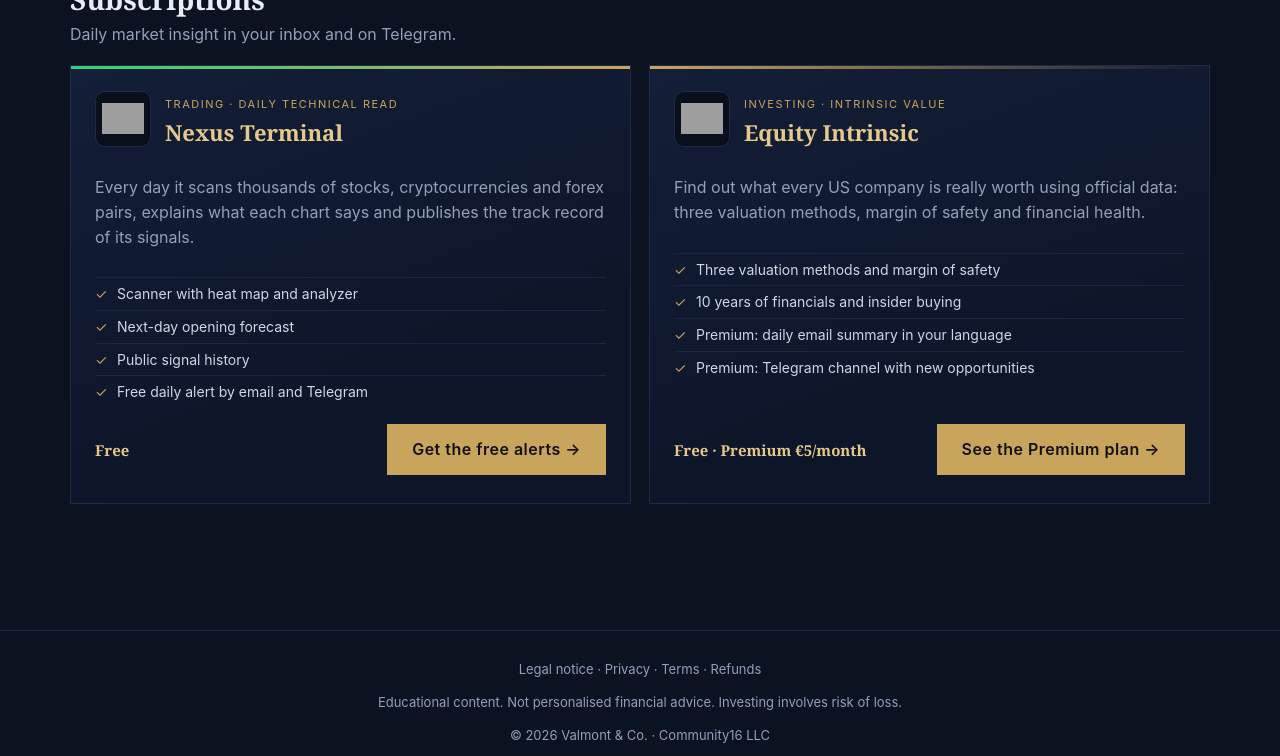
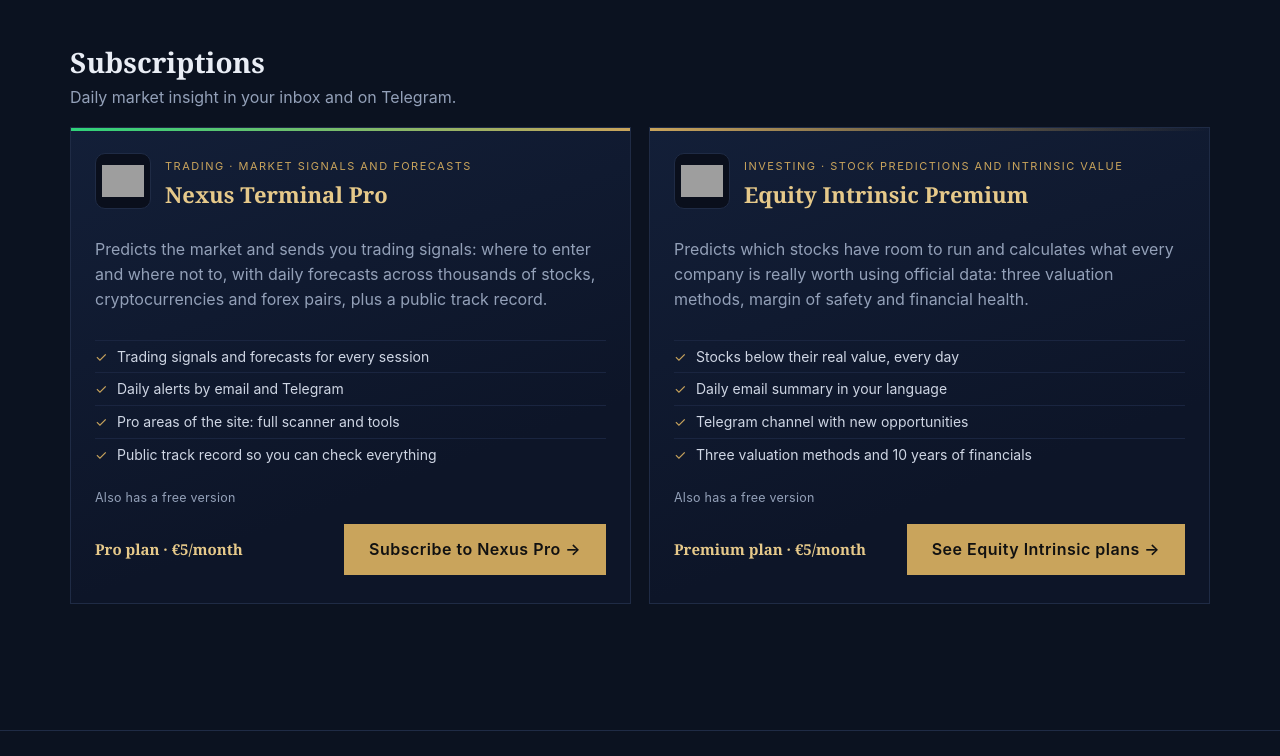
Before and after one commit to ivanjalda/Vamont-Academy, a plain HTML site: page index.html in a window 1280 px wide. Shown: the part 3446-4202 px from the top of the page. Drawn offline with Linux system fonts and the light colour scheme; grey boxes are pictures that could not be loaded.

Commit message:
Suscripciones: tarjetas de pago de Nexus Pro y Equity Premium

```diff
--- a/assets/app.js
+++ b/assets/app.js
@@ -16,14 +16,14 @@
       buy: "Comprar", get: "Descargar gratis", soon: "Muy pronto", amazon: "En papel en Amazon",
       edition: "Edición", only: "Ver solo", all: "Todas", esEd: "Español", enEd: "Inglés",
       instant: "Descarga inmediata · Pago seguro con Stripe", back: "← Volver",
-      nexusT: "Nexus Terminal", nexusTag: "Trading · Lectura técnica diaria",
-      nexusD: "Cada día escanea miles de acciones, criptomonedas y divisas, te explica qué dice cada gráfico y publica el historial de aciertos de sus señales.",
-      nexusL: ["Escáner con mapa de calor y analizador", "Pronóstico de apertura para el día siguiente", "Histórico público de señales", "Aviso diario gratis por correo y Telegram"],
-      nexusC: "Recibir los avisos gratis", nexusP: "Gratis",
-      equityT: "Equity Intrinsic", equityTag: "Inversión · Valor intrínseco",
-      equityD: "Calcula cuánto vale de verdad cada empresa de EE. UU. con datos oficiales: tres métodos de valoración, margen de seguridad y salud financiera.",
-      equityL: ["Valoración con tres métodos y margen de seguridad", "10 años de estados financieros y compras de directivos", "Premium: resumen diario por correo en tu idioma", "Premium: canal de Telegram con nuevas oportunidades"],
-      equityC: "Ver el plan Premium", equityP: "Gratis · Premium 5 €/mes",
+      nexusT: "Nexus Terminal Pro", nexusTag: "Trading · Señales y pronósticos del mercado",
+      nexusD: "Predice el mercado y te envía señales de trading: dónde entrar y dónde no, con pronósticos diarios calculados sobre miles de acciones, criptomonedas y divisas, y un historial público de aciertos.",
+      nexusL: ["Señales de trading y pronósticos de cada sesión", "Avisos diarios por correo y Telegram", "Zonas Pro de la web: escáner completo y herramientas", "Histórico público de aciertos para comprobarlo todo"],
+      nexusC: "Suscribirme a Nexus Pro", nexusP: "Plan Pro · 5 €/mes", nexusF: "También tiene versión gratis",
+      equityT: "Equity Intrinsic Premium", equityTag: "Inversión · Predicción de acciones y valor intrínseco",
+      equityD: "Predice qué acciones tienen recorrido y calcula cuánto vale de verdad cada empresa con datos oficiales: tres métodos de valoración, margen de seguridad y salud financiera.",
+      equityL: ["Acciones por debajo de su valor real, cada día", "Resumen diario por correo en tu idioma", "Canal de Telegram con nuevas oportunidades", "Valoración con tres métodos y 10 años de cuentas"],
+      equityC: "Ver planes de Equity Intrinsic", equityP: "Plan Premium · 5 €/mes", equityF: "También tiene versión gratis",
       promoT: "Pon en práctica lo aprendido", promoD: "Tus libros y cursos te dan el método. Nuestras plataformas te dan los datos de cada día.",
       join: "Unirme", none: "Pronto habrá productos aquí.",
       thanks: "¡Gracias por tu compra!", thanksD: "Tu enlace de descarga aparece en la página de pago y en el correo de Stripe. Si tienes cualquier problema, escríbenos.",
@@ -44,14 +44,14 @@
       buy: "Buy", get: "Free download", soon: "Coming soon", amazon: "Paperback on Amazon",
       edition: "Edition", only: "Show only", all: "All", esEd: "Spanish", enEd: "English",
       instant: "Instant download · Secure payment with Stripe", back: "← Back",
-      nexusT: "Nexus Terminal", nexusTag: "Trading · Daily technical read",
-      nexusD: "Every day it scans thousands of stocks, cryptocurrencies and forex pairs, explains what each chart says and publishes the track record of its signals.",
-      nexusL: ["Scanner with heat map and analyzer", "Next-day opening forecast", "Public signal history", "Free daily alert by email and Telegram"],
-      nexusC: "Get the free alerts", nexusP: "Free",
-      equityT: "Equity Intrinsic", equityTag: "Investing · Intrinsic value",
-      equityD: "Find out what every US company is really worth using official data: three valuation methods, margin of safety and financial health.",
-      equityL: ["Three valuation methods and margin of safety", "10 years of financials and insider buying", "Premium: daily email summary in your language", "Premium: Telegram channel with new opportunities"],
-      equityC: "See the Premium plan", equityP: "Free · Premium €5/month",
+      nexusT: "Nexus Terminal Pro", nexusTag: "Trading · Market signals and forecasts",
+      nexusD: "Predicts the market and sends you trading signals: where to enter and where not to, with daily forecasts across thousands of stocks, cryptocurrencies and forex pairs, plus a public track record.",
+      nexusL: ["Trading signals and forecasts for every session", "Daily alerts by email and Telegram", "Pro areas of the site: full scanner and tools", "Public track record so you can check everything"],
+      nexusC: "Subscribe to Nexus Pro", nexusP: "Pro plan · €5/month", nexusF: "Also has a free version",
+      equityT: "Equity Intrinsic Premium", equityTag: "Investing · Stock predictions and intrinsic value",
+      equityD: "Predicts which stocks have room to run and calculates what every company is really worth using official data: three valuation methods, margin of safety and financial health.",
+      equityL: ["Stocks below their real value, every day", "Daily email summary in your language", "Telegram channel with new opportunities", "Three valuation methods and 10 years of financials"],
+      equityC: "See Equity Intrinsic plans", equityP: "Premium plan · €5/month", equityF: "Also has a free version",
       promoT: "Put what you learn into practice", promoD: "Our books and courses give you the method. Our platforms give you the data every day.",
       join: "Join", none: "Products coming soon.",
       thanks: "Thank you for your purchase!", thanksD: "Your download link is shown on the payment page and in the Stripe email. If anything goes wrong, write to us.",
@@ -98,13 +98,14 @@
     var l = CAT.links || {};
     var nexus = key === "nexus";
     var base = nexus ? (l.nexus || "https://nexusterminalalerts.com/") : (l.equity || "https://equityintrinsic.com/");
-    var href = base + (base.indexOf("?") < 0 ? "?" : "&") + UTM + (full ? "suscripciones" : "promo") ;
+    var href = base + (base.indexOf("?") < 0 ? "?" : "&") + UTM + (full ? "suscripciones" : "promo") + (nexus ? "#pro" : "#planes");
     var logo = nexus ? "https://nexusterminalalerts.com/logo.png" : "https://equityintrinsic.com/logo-completo.png";
     var feats = full ? '<ul class="feat">' + (T[L][key + "L"] || []).map(function (x) { return "<li>" + esc(x) + "</li>"; }).join("") + "</ul>" : "";
     return '<a class="sub plat ' + key + '" target="_blank" rel="noopener" href="' + esc(href) + '">' +
       '<div class="plat-h"><img class="plat-logo" src="' + logo + '" alt="' + esc(t(key + "T")) + '" loading="lazy" onerror="this.style.display=\'none\'">' +
       '<div><span class="tag">' + esc(t(key + "Tag")) + '</span><h3>' + esc(t(key + "T")) + '</h3></div></div>' +
       '<p>' + esc(t(key + "D")) + '</p>' + feats +
+      '<p class="free-note">' + esc(t(key + "F")) + '</p>' +
       '<div class="plat-f"><span class="pp">' + esc(t(key + "P")) + '</span><span class="btn">' + esc(t(key + "C")) + ' →</span></div></a>';
   }
   function subs() {
--- a/assets/style.css
+++ b/assets/style.css
@@ -44,3 +44,4 @@ footer{border-top:1px solid var(--line);color:var(--mut);text-align:center;paddi
 .promo{margin:56px 0;padding:34px 22px;border:1px solid var(--line);background:radial-gradient(circle at 15% 0,#1a2a4c,transparent 60%),var(--card)}
 .promo-t{text-align:center;max-width:640px;margin:0 auto 22px}.promo-t h2{font:600 clamp(24px,3.5vw,32px) var(--serif);margin:6px 0}.promo-t p{color:var(--mut);margin:0}
 @media(max-width:600px){.plat-f .btn{width:100%;text-align:center}}
+.free-note{margin:6px 0 0;font-size:12.5px;color:var(--muted,#9aa7bd);letter-spacing:.02em}
```
